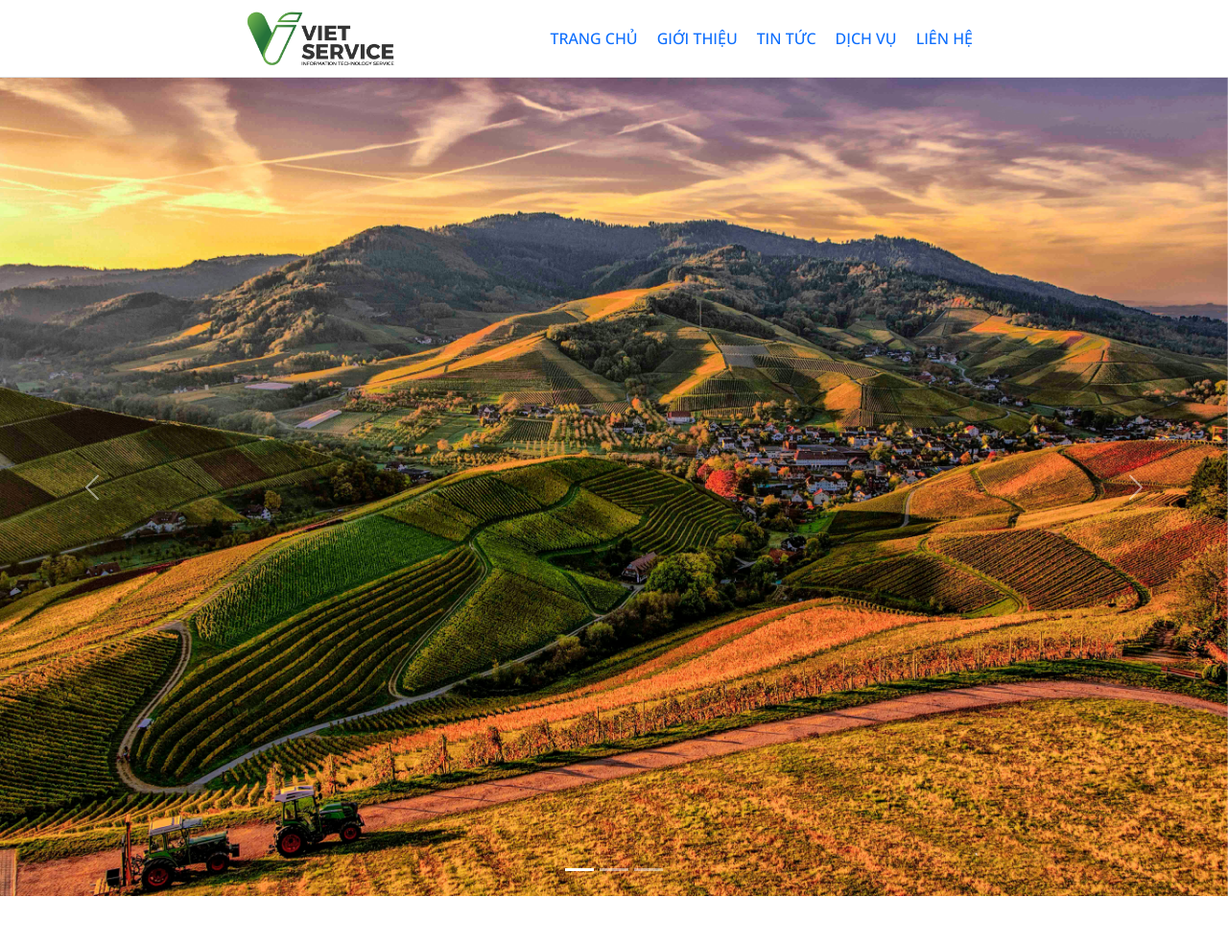
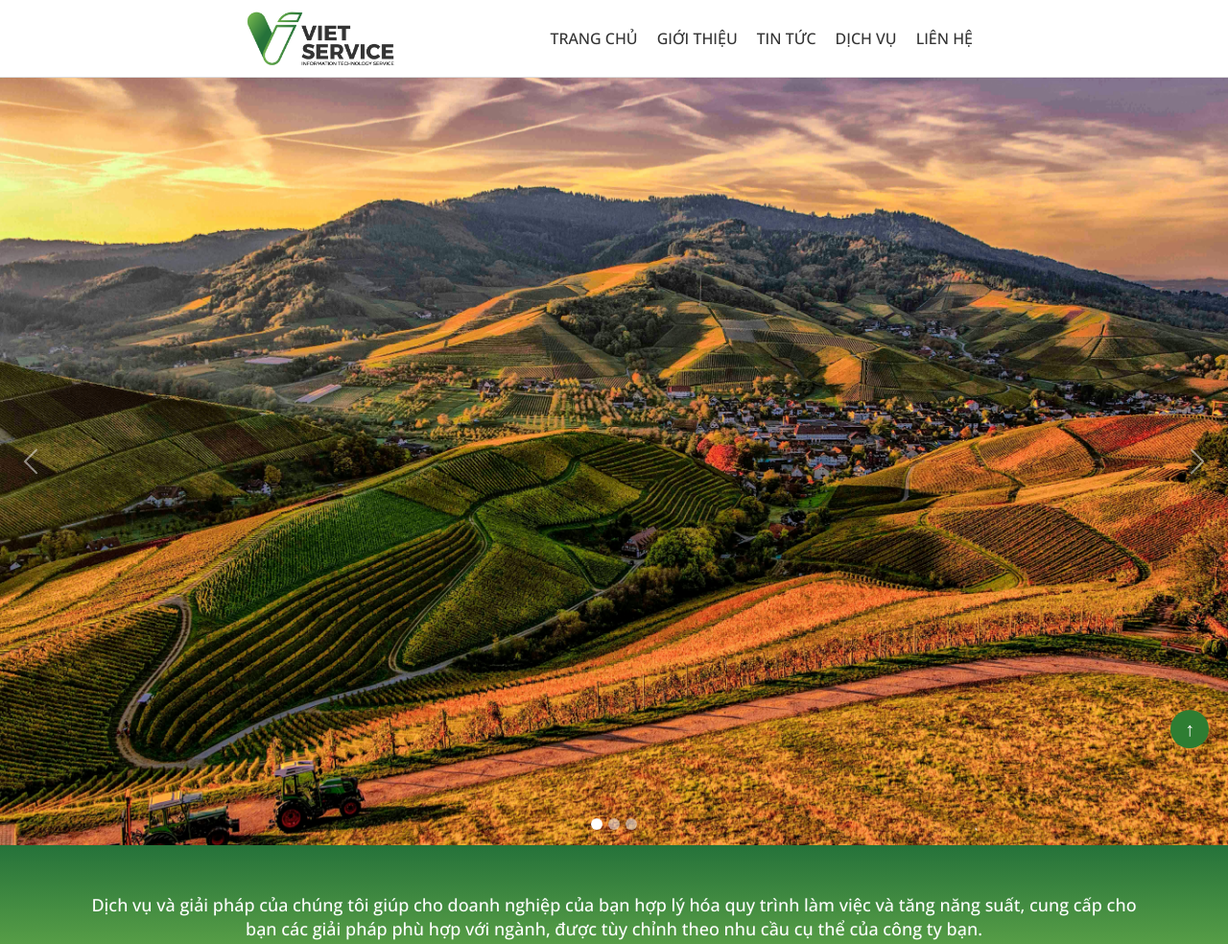
Before and after one commit to rhy911/vietservice, a PHP site: page / in a window 1280 px wide. Shown: the top 984 px of the page at 96% size. Before the commit the page ends 934 px from the top, so only its background shows below. Run offline with PHP 8.4, Linux system fonts and the light colour scheme.

Commit message:
✨ feat:

```diff
--- a/body.php
+++ b/body.php
@@ -27,4 +27,56 @@
             </button>
         </div>
     </div>
+    <div class="description">
+        <div class="title">
+            <h2>Dịch vụ và giải pháp của chúng tôi giúp cho doanh nghiệp của bạn hợp lý hóa quy trình làm việc và tăng năng suất, cung cấp cho bạn các giải pháp phù hợp với ngành, được tùy chỉnh theo nhu cầu cụ thể của công ty bạn.</h2>
+        </div>
+
+    </div>
+    <div class="container">
+        <h2>DỊCH VỤ CỦA CHÚNG TÔI</h2>
+        <div class="services">
+            <div class="service-item">
+                <img src="/api/placeholder/250/150" alt="IT Services">
+                <h3>IT SERVICES</h3>
+                <p>Dịch vụ IT Services tạo điều kiện cho doanh nghiệp của bạn tập trung vào kinh doanh mà không cần lo lắng gì về wifi, đường truyền, sự cố,... với chi phí tiết kiệm.</p>
+                <a href="#">Xem chi tiết</a>
+            </div>
+            <div class="service-item">
+                <img src="/api/placeholder/250/150" alt="Tổng đài VOIP">
+                <h3>TỔNG ĐÀI VOIP</h3>
+                <p>Là một công nghệ cho phép truyền thoại sử dụng giao thức mạng IP, trên cơ sở hạ tầng sẵn có của mạng internet với trang thiết bị hiện đại, chất lượng.</p>
+                <a href="#">Xem chi tiết</a>
+            </div>
+            <div class="service-item">
+                <img src="/api/placeholder/250/150" alt="Cloud Services">
+                <h3>CLOUD SERVICES</h3>
+                <p>Là một loại hình dịch vụ mang lại khả năng cung cấp dễ dàng không ảnh hưởng đến các dữ liệu đang được vận hành, đáp ứng nhu cầu của các website lớn</p>
+                <a href="#">Xem chi tiết</a>
+            </div>
+            <div class="service-item">
+                <img src="/api/placeholder/250/150" alt="Phòng IT">
+                <h3>PHÒNG IT</h3>
+                <p>Phòng IT là một bộ phận không thể thiếu đối với các doanh nghiệp ngày nay, tuy nhiên để xây dựng một phòng IT là một thách thức, cả về hiệu quả và chi phí.</p>
+                <a href="#">Xem chi tiết</a>
+            </div>
+        </div>
+
+        <div class="info-sections">
+            <div class="info-section">
+                <h3>Tại sao chọn chúng tôi ?</h3>
+                <p>Với hơn 5 năm kinh nghiệm trong lĩnh vực cung cấp các dịch vụ internet và giải pháp mạng, với chiến lược không ngừng cải tiến và phát triển, chúng tôi luôn mang đến cho khách hàng những dịch vụ tốt nhất.</p>
+            </div>
+            <div class="info-section">
+                <h3>Câu hỏi thường gặp</h3>
+                <details class="faq-item">
+                    <summary>Công ty tôi không có bộ phận IT, cần thuê bên VIETSERVICE thì...</summary>
+                    <p>Chúng tôi sẽ cung cấp giải pháp IT toàn diện cho công ty của bạn.</p>
+                </details>
+                <!-- Add more FAQ items as needed -->
+            </div>
+        </div>
+    </div>
+    <div class="scroll-to-top">↑</div>
+    <link rel="stylesheet" href="styles/body.css?v=<?php echo time(); ?>" />
 </div>
--- a/index.php
+++ b/index.php
@@ -5,8 +5,8 @@
     <meta charset="UTF-8">
     <meta name="viewport" content="width=device-width, initial-scale=1.0">
     <title>Vietservice</title>
+    <link rel="stylesheet" href="https://cdn.jsdelivr.net/npm/bootstrap@5.3.3/dist/css/bootstrap.min.css">
     <link rel="stylesheet" href="styles/root.css?v=<?php echo time(); ?>" />
-    <link rel="stylesheet" href="https://cdn.jsdelivr.net/npm/bootstrap@5.3.3/dist/css/bootstrap.min.css">
 </head>
 
 <body>
--- /dev/null
+++ b/styles/body.css
@@ -0,0 +1,116 @@
+.body {
+}
+
+.carousel-item img {
+  height: 50rem;
+  object-fit: cover;
+}
+
+.carousel-control-next,
+.carousel-control-prev {
+  width: 5%;
+}
+
+.carousel-indicators {
+  margin-bottom: 0.375rem;
+}
+
+.carousel-indicators [data-bs-target] {
+  width: 12px;
+  height: 12px;
+  border-radius: 50%;
+}
+
+.description {
+  display: flex;
+  width: 100%;
+  align-items: center;
+  justify-content: center;
+  background-color: transparent;
+  background-image: linear-gradient(180deg, #25723a 0%, #6db14c 100%);
+  padding: 50px 20px;
+}
+
+.title {
+  max-width: 1120px;
+  text-align: center;
+}
+
+.description h2 {
+  font-size: 18px;
+  color: #fff;
+  font-weight: 500;
+  line-height: 1.39em;
+  margin-bottom: 0;
+}
+
+.container {
+  max-width: 1200px;
+  margin: 0 auto;
+  padding: 20px;
+}
+h2 {
+  color: #2e7d32;
+  text-align: center;
+  margin-bottom: 40px;
+}
+.services {
+  display: flex;
+  justify-content: space-between;
+  flex-wrap: wrap;
+}
+.service-item {
+  flex-basis: calc(25% - 20px);
+  margin-bottom: 40px;
+  text-align: center;
+}
+.service-item img {
+  max-width: 100%;
+  height: auto;
+  margin-bottom: 10px;
+}
+.service-item h3 {
+  color: #2e7d32;
+  margin: 10px 0;
+}
+.service-item p {
+  font-size: 14px;
+  line-height: 1.5;
+}
+.service-item a {
+  color: #2e7d32;
+  text-decoration: none;
+  font-weight: bold;
+}
+.info-sections {
+  display: flex;
+  justify-content: space-between;
+  margin-top: 40px;
+}
+.info-section {
+  flex-basis: 48%;
+}
+.info-section h3 {
+  color: #2e7d32;
+}
+.faq-item {
+  margin-bottom: 20px;
+}
+.faq-item summary {
+  font-weight: bold;
+  cursor: pointer;
+}
+.scroll-to-top {
+  position: fixed;
+  bottom: 20px;
+  right: 20px;
+  background-color: #2e7d32;
+  color: white;
+  width: 40px;
+  height: 40px;
+  text-align: center;
+  line-height: 40px;
+  font-size: 20px;
+  border-radius: 50%;
+  cursor: pointer;
+}
--- a/styles/header.css
+++ b/styles/header.css
@@ -21,4 +21,5 @@
   font-weight: 500;
   text-transform: uppercase;
   line-height: 55px;
+  color: #333;
 }
--- a/styles/root.css
+++ b/styles/root.css
@@ -7,5 +7,5 @@
 }
 @font-face {
   font-family: "Open Sans";
-  src: url("assets/fonts/OpenSans-VariableFont_wdth,wght.ttf") format("truetype");
+  src: url(/vietservice/assets/fonts/OpenSans-VariableFont_wdth,wght.ttf) format("truetype");
 }
```
